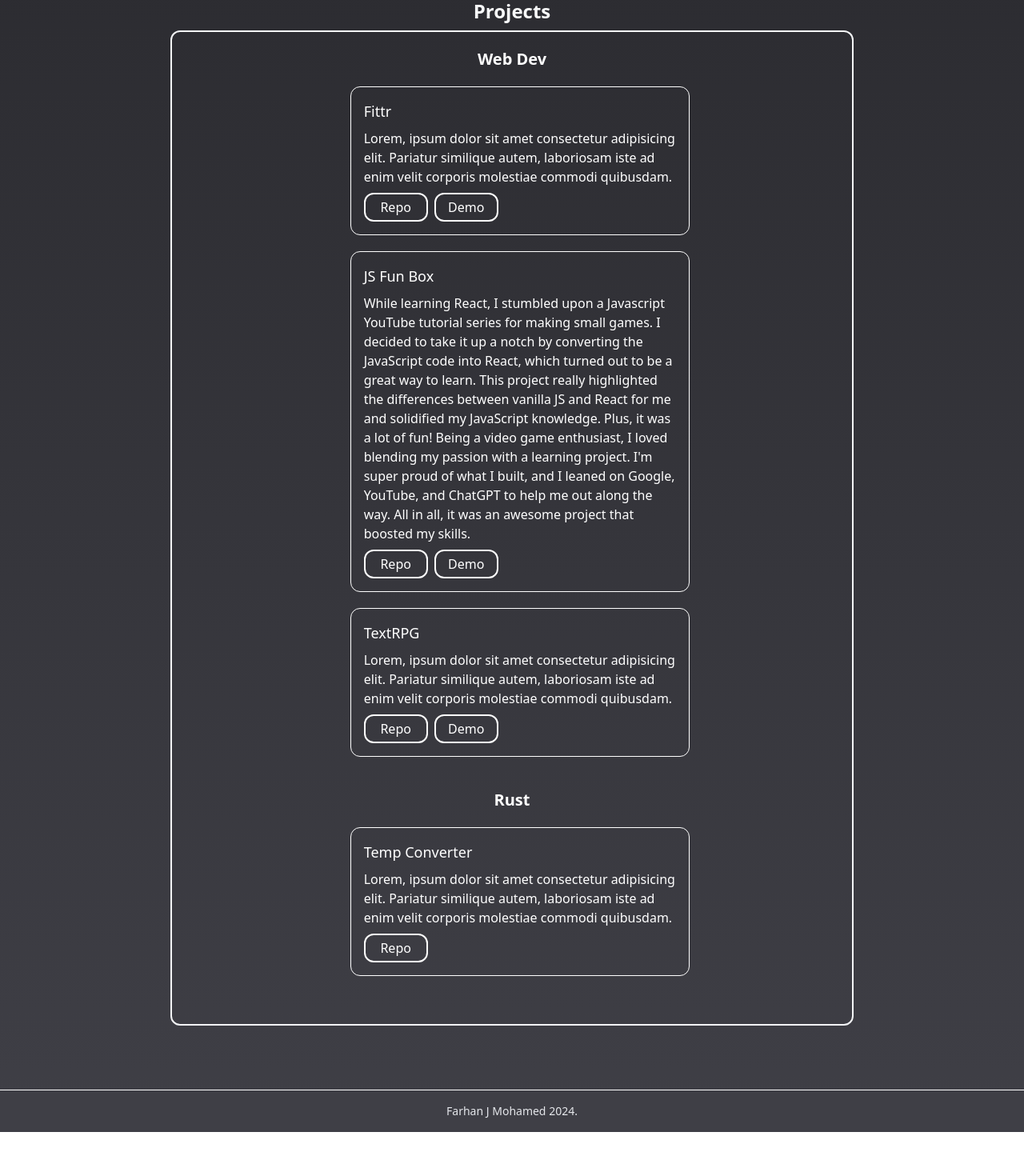
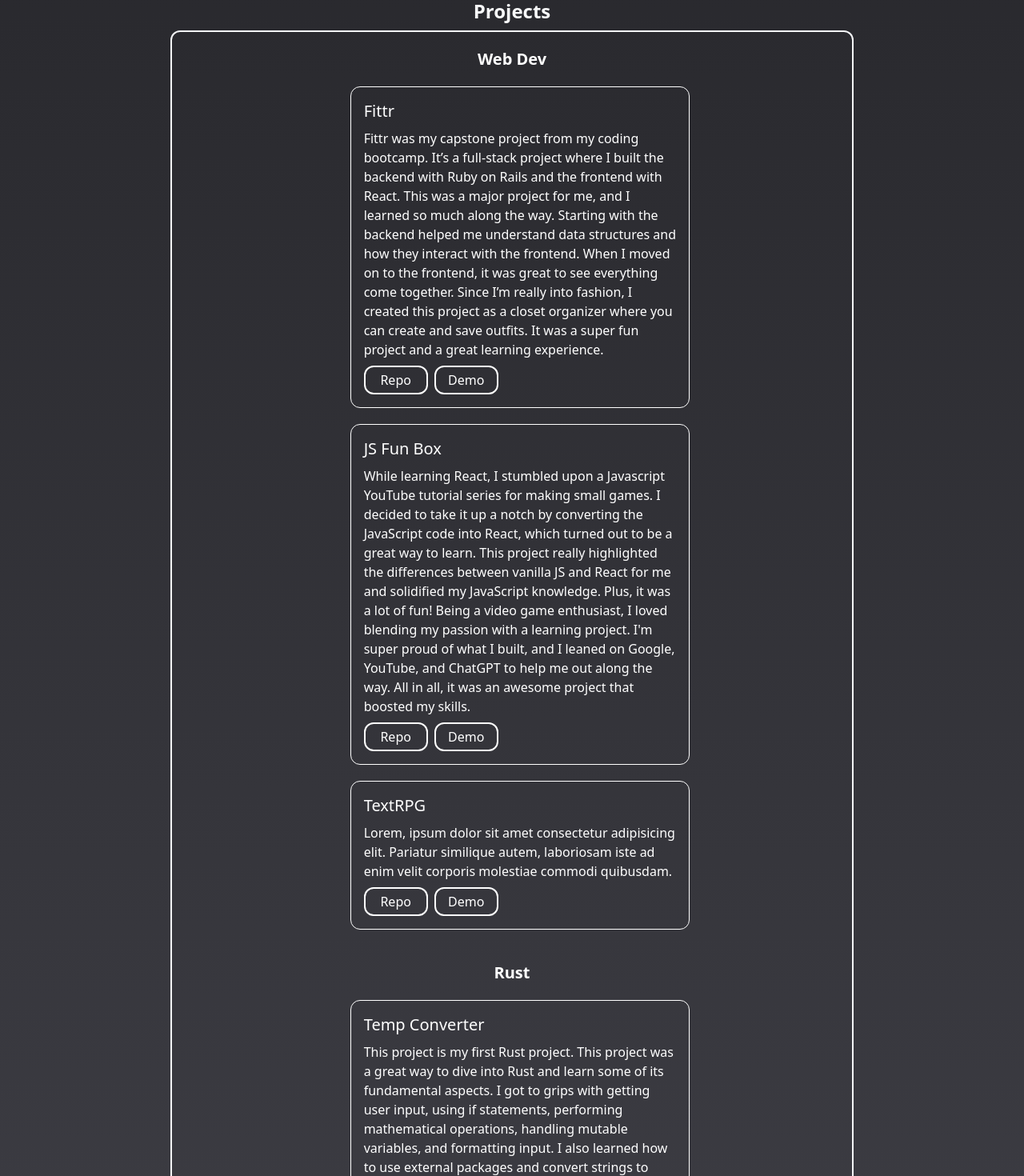
Before and after one commit to farhanjmohamed/personal-portfolio, a React (Vite) app: page / in a window 1280 px wide. Shown: the part 1580-3050 px from the top of the page at 80% size. Before the commit the page ends 2995 px from the top, so only its background shows below. Built offline with nearby package versions, Linux system fonts and the light colour scheme.

Commit message:
updated links and content

```diff
--- a/src/App.jsx
+++ b/src/App.jsx
@@ -119,16 +119,26 @@ function App() {
         <p className="text-center font-bold text-xl text-white pt-5 pb-5">Web Dev</p>
         <div className="flex flex-col text-white justify-center items-center">
           <div id="project-block" className="text-left w-1/2 p-4 border border-white rounded-xl ml-5 mb-5">
-            <p className="pb-2 text-lg">Fittr</p>
+            <p className="pb-2 text-xl">Fittr</p>
             <p className="pb-2">
-              Lorem, ipsum dolor sit amet consectetur adipisicing elit. Pariatur similique autem, laboriosam iste ad
-              enim velit corporis molestiae commodi quibusdam.
+              Fittr was my capstone project from my coding bootcamp. It’s a full-stack project where I built the backend
+              with Ruby on Rails and the frontend with React. This was a major project for me, and I learned so much
+              along the way. Starting with the backend helped me understand data structures and how they interact with
+              the frontend. When I moved on to the frontend, it was great to see everything come together. Since I’m
+              really into fashion, I created this project as a closet organizer where you can create and save outfits.
+              It was a super fun project and a great learning experience.
             </p>
-            <button className="border-2 border-white p-1 w-20 rounded-xl hover:bg-zinc-950 mr-2">Repo</button>
-            <button className="border-2 border-white p-1 w-20 rounded-xl hover:bg-zinc-950">Demo</button>
+            <div className="flex flex-row text-center">
+              <div className="border-2 border-white p-1 w-20 rounded-xl hover:bg-zinc-950 mr-2">
+                <a href="https://github.com/farhanjmohamed/fittr-frontend">Repo</a>
+              </div>
+              <div className="border-2 border-white p-1 w-20 rounded-xl hover:bg-zinc-950">
+                <a href="https://fittr-frontend.vercel.app/">Demo</a>
+              </div>
+            </div>
           </div>
           <div id="project-block" className="text-left w-1/2 p-4 border border-white rounded-xl ml-5 mb-5">
-            <p className="pb-2 text-lg">JS Fun Box</p>
+            <p className="pb-2 text-xl">JS Fun Box</p>
             <p className="pb-2">
               While learning React, I stumbled upon a Javascript YouTube tutorial series for making small games. I
               decided to take it up a notch by converting the JavaScript code into React, which turned out to be a great
@@ -148,23 +158,33 @@ function App() {
             </div>
           </div>
           <div id="project-block" className="text-left w-1/2 p-4 border border-white rounded-xl ml-5 mb-5">
-            <p className="pb-2 text-lg">TextRPG</p>
+            <p className="pb-2 text-xl">TextRPG</p>
             <p className="pb-2">
               Lorem, ipsum dolor sit amet consectetur adipisicing elit. Pariatur similique autem, laboriosam iste ad
               enim velit corporis molestiae commodi quibusdam.
             </p>
-            <button className="border-2 border-white p-1 w-20 rounded-xl hover:bg-zinc-950 mr-2">Repo</button>
-            <button className="border-2 border-white p-1 w-20 rounded-xl hover:bg-zinc-950">Demo</button>
+            <div className="flex flex-row text-center">
+              <div className="border-2 border-white p-1 w-20 rounded-xl hover:bg-zinc-950 mr-2">
+                <a href="">Repo</a>
+              </div>
+              <div className="border-2 border-white p-1 w-20 rounded-xl hover:bg-zinc-950">
+                <a href="">Demo</a>
+              </div>
+            </div>
           </div>
         </div>
 
         <p className="text-center font-bold text-xl text-white pt-5 pb-5">Rust</p>
         <div className="flex flex-col text-white justify-center items-center">
           <div id="project-block" className="text-left w-1/2 p-4 border border-white rounded-xl ml-5 mb-5">
-            <p className="pb-2 text-lg">Temp Converter</p>
+            <p className="pb-2 text-xl">Temp Converter</p>
             <p className="pb-2">
-              Lorem, ipsum dolor sit amet consectetur adipisicing elit. Pariatur similique autem, laboriosam iste ad
-              enim velit corporis molestiae commodi quibusdam.
+              This project is my first Rust project. This project was a great way to dive into Rust and learn some of
+              its fundamental aspects. I got to grips with getting user input, using if statements, performing
+              mathematical operations, handling mutable variables, and formatting input. I also learned how to use
+              external packages and convert strings to integers. The converter lets you switch between Celsius and
+              Fahrenheit with input validation to ensure the correct data types are used. Overall, it was a fun and
+              educational experience, and I’m excited to continue exploring Rust and lower-level programming.
             </p>
             <div className="hover:cursor-pointer border-2 border-white p-1 w-20 text-center rounded-xl hover:bg-zinc-950 mr-2">
               <a href="https://github.com/farhanjmohamed/temp-converter">Repo</a>
```
